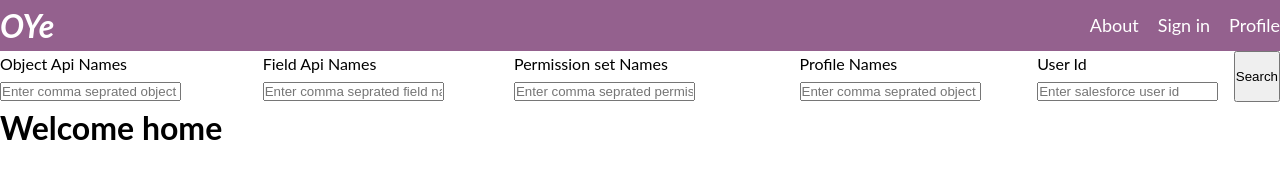
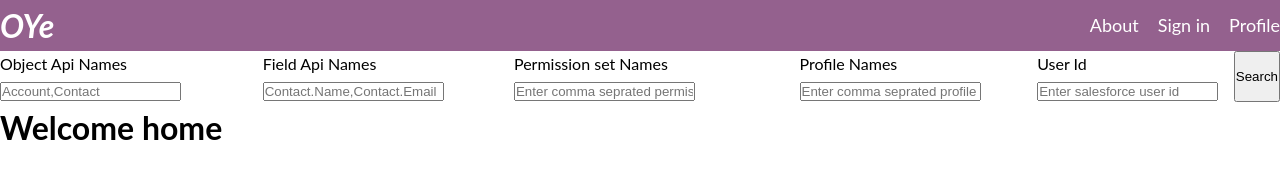
Before and after one commit to Sarveshgithub/Nomad, a React (Create React App) app in the folder client/: page /home in a window 1280 px wide. Shown: the top 172 px of the page. Built offline with nearby package versions, Linux system fonts and the light colour scheme.

Commit message:
update user route objects

```diff
--- a/client/src/component/Home.js
+++ b/client/src/component/Home.js
@@ -1,26 +1,38 @@
 import React, { useEffect, useState } from "react";
 import { postCall } from "./util";
 function Home(props) {
-  const [perms, setPerms] = useState();
-  console.log("props::", props);
   const {
     location: { data },
   } = props;
-  console.log("custom data", data);
-  useEffect(() => {
+  const [perms, setPerms] = useState();
+  const [filters, setFilters] = useState({
+    objApi: "",
+    fieldApi: "",
+    userId: "",
+    permName: "",
+    profileName: "",
+  });
+  useEffect(() => {}, []);
+  const onchange = (event) => {
+    const { name, value } = event.target;
+    setFilters({
+      ...filters,
+      [name]: value.replace(/\s+/g, "").split(","),
+    });
+  };
+  const submitHandler = (event) => {
+    event.preventDefault();
     if (data) {
-      const response = postCall("/api/user/accounts", data);
-      if (response.status == "success") {
-        setPerms(response.data);
-      }
+      const callback = (response) => {
+        console.log("callback response,:::", response);
+        if (response) {
+          setPerms(response.data);
+        }
+      };
+      postCall("/api/user/accounts", { ...filters, ...data }, callback);
     } else {
       //props.history.push("/signin");
     }
-  }, []);
-
-  const submitHandler = (event) => {
-    event.preventDefault();
-    console.log("event:::>>>>><<<<<<>>>>>>", event);
   };
   return (
     <div>
@@ -30,16 +42,20 @@ function Home(props) {
             Object Api Names
             <input
               type="text"
-              name="objName"
-              placeholder="Enter comma seprated object name"
+              name="objApi"
+              value={filters.objApi}
+              onChange={onchange}
+              placeholder="Account,Contact"
             />
           </label>
           <label>
             Field Api Names
             <input
               type="text"
-              name="fieldName"
-              placeholder="Enter comma seprated field name"
+              name="fieldApi"
+              value={filters.fieldApi}
+              onChange={onchange}
+              placeholder="Contact.Name,Contact.Email"
             />
           </label>
           <label>
@@ -47,6 +63,8 @@ function Home(props) {
             <input
               type="text"
               name="permName"
+              value={filters.permName}
+              onChange={onchange}
               placeholder="Enter comma seprated permission name"
             />
           </label>
@@ -54,8 +72,10 @@ function Home(props) {
             Profile Names
             <input
               type="text"
-              name="proName"
-              placeholder="Enter comma seprated object name"
+              name="profileName"
+              value={filters.profileName}
+              onChange={onchange}
+              placeholder="Enter comma seprated profile name"
             />
           </label>
           <label>
@@ -63,6 +83,8 @@ function Home(props) {
             <input
               type="text"
               name="userId"
+              value={filters.userId}
+              onChange={onchange}
               placeholder="Enter salesforce user id"
             />
           </label>
--- a/client/src/component/util.js
+++ b/client/src/component/util.js
@@ -1,11 +1,12 @@
 import axios from "axios";
-const postCall = (endPoint, body) => {
+const postCall = (endPoint, body, callback) => {
   axios
     .post(endPoint, body)
     .then((response) => {
       console.log("permession data::", response);
       const { data } = response;
-      return { status: "success", data };
+      callback({ status: "success", data });
+      //return { status: "success", data };
     })
     .catch((error) => {
       console.log(error.response);
```
